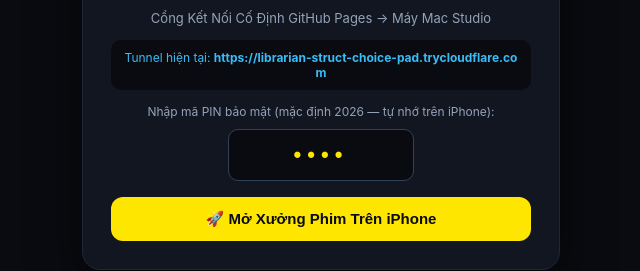
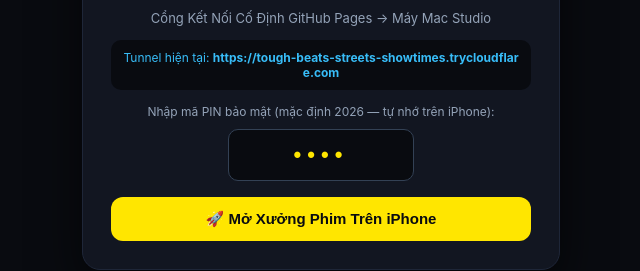
Before and after one commit to anhtuan997/crayon-studio, a plain HTML site: page index.html in a window 1280 px wide. Shown: the part 349-620 px from the top of the page, 319-959 px from the left. Drawn offline with Linux system fonts and the light colour scheme; no server answers.

Commit message:
Auto-sync Cloudflare Tunnel https://tough-beats-streets-showtimes.trycloudflare.com

```diff
--- a/index.html
+++ b/index.html
@@ -32,7 +32,7 @@
     <h2 style="margin:10px 0 6px;">Crayon Studio OS v7.0</h2>
     <p style="color:#94A3B8;font-size:13px;">Cổng Kết Nối Cố Định GitHub Pages &rarr; Máy Mac Studio</p>
     <div style="margin:14px 0;padding:10px;background:#090B10;border-radius:10px;font-size:12px;color:#38BDF8;word-break:break-all;">
-      Tunnel hiện tại: <b id="tunnelDisplay">https://librarian-struct-choice-pad.trycloudflare.com</b>
+      Tunnel hiện tại: <b id="tunnelDisplay">https://tough-beats-streets-showtimes.trycloudflare.com</b>
     </div>
     <div>
       <div style="font-size:12px;color:#94A3B8;">Nhập mã PIN bảo mật (mặc định 2026 — tự nhớ trên iPhone):</div>
@@ -41,7 +41,7 @@
     <button class="btn" id="connectBtn" onclick="connectNow()">🚀 Mở Xưởng Phim Trên iPhone</button>
   </div>
   <script>
-    let TUNNEL_BASE = "https://librarian-struct-choice-pad.trycloudflare.com";
+    let TUNNEL_BASE = "https://tough-beats-streets-showtimes.trycloudflare.com";
     const savedPin = localStorage.getItem('crayon_studio_pin') || '2026';
     document.getElementById('pinInput').value = savedPin;
 
```
